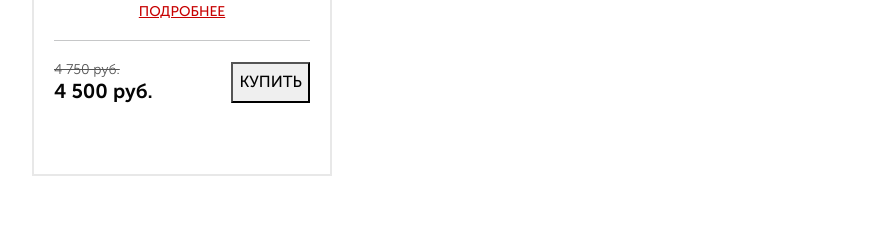
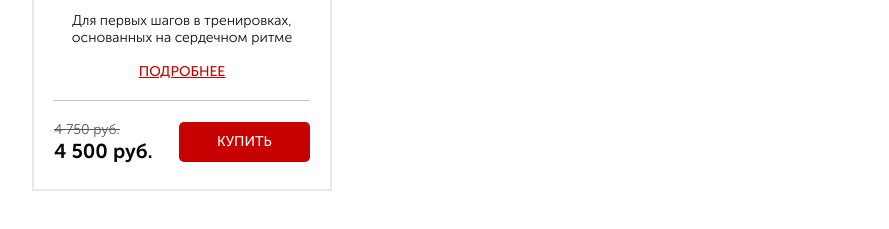
Before and after one commit to Roman2444/pulse-proj, a website: page src/index.html in a window 1280 px wide. Shown: the part 2604-2833 px from the top of the page, without its empty margins (133-1022 px from the left). Drawn offline with nearby package versions, Linux system fonts and the light colour scheme; files whose address does not match are found by name.

Commit message:
added button_mini

```diff
--- a/src/index.html
+++ b/src/index.html
@@ -138,7 +138,7 @@
                             <div class="catalog-item__old-price">4 750 руб.</div>
                             <div class="catalog-item__price">4 500 руб.</div>
                         </div>
-                        <button class="catalog-item__btn">КУПИТЬ</button>
+                        <button class="button button_mini">КУПИТЬ</button>
                     </div>
                 </div>
             </div>
--- a/src/sass/blocks/_buttons.scss
+++ b/src/sass/blocks/_buttons.scss
@@ -22,4 +22,11 @@
 
         font-size: 16px;
     }
+
+    &_mini {
+        width: 131px;
+        height: 40px;
+
+        font-size: 14px;
+    }
 }
--- a/src/sass/blocks/_catalog.scss
+++ b/src/sass/blocks/_catalog.scss
@@ -52,7 +52,7 @@
 				display: block;
 				margin: 0 auto;
 				max-width: 100%;
-				height: 140px;
+				height: 200px;
 			}
 			&__subtitle {
 				margin-top: 20px;
@@ -95,6 +95,7 @@
 			&__footer {
 				display: flex;
 				justify-content: space-between;
+				align-items: center;
 			}
 			&__old-price {
 				font-size: 14px;
```
Also changed, not shown: src/css/style.min.css.
